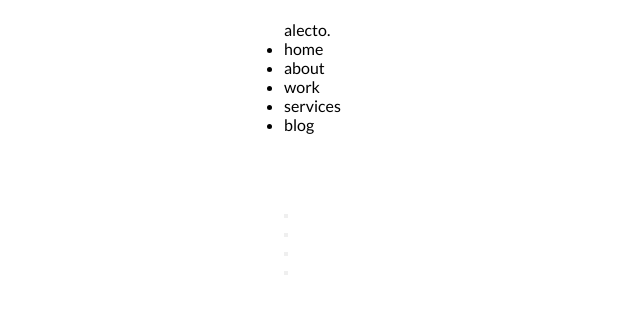
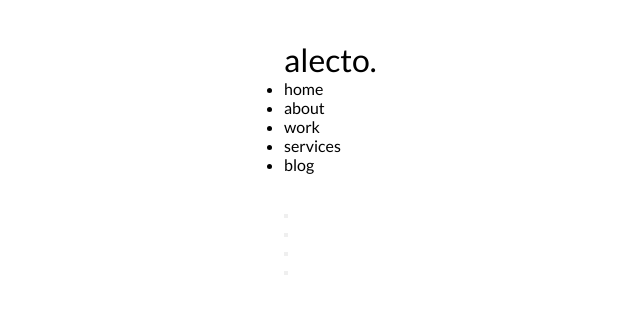
Before and after one commit to donmikelee/alecto-project, a website: page index.html in a window 1280 px wide. Shown: the whole page, without its empty margins (16-656 px from the left). Drawn offline with Linux system fonts and the light colour scheme.

Commit message:
Repair sass prefixer

```diff
--- a/package.json
+++ b/package.json
@@ -15,8 +15,8 @@
     "build-dev": "npm-run-all build-dev:sass build:autoprefixer",
     "watch": "npm-run-all build build-dev -p watch:*",
     "build-dev:sass": "node-sass --output-style expanded --source-map true -o css sass",
-    "watch:browsersync": "browser-sync start --server --files \"css/*.css\" \"*.html\" \"js/*.js\"  /",
-    "watch:sassprefixer": "onchange sass/*.scss -- npm run build-dev",
+    "watch:browsersync": "browser-sync start --server --files \"css/*.css\" \"*.html\" \"js/*.js\" ",
+    "watch:sassprefixer": "onchange sass/partials/*.scss -- npm run build-dev",
     "lint": "eslint"
   },
   "keywords": [],
--- a/sass/partials/_header.scss
+++ b/sass/partials/_header.scss
@@ -1,12 +1,13 @@
 .header{
     height: 200px;
-    padding-top: 20px;
+    padding-top: 40px;
 
     .nav{
         display: flex;
         flex-direction: column;
 
         .logo{
+            font-size: $font-size-h1;
             flex: 2;
         }
         .nav-words{
```
Also changed, not shown: css/style.css, 1 other file.
